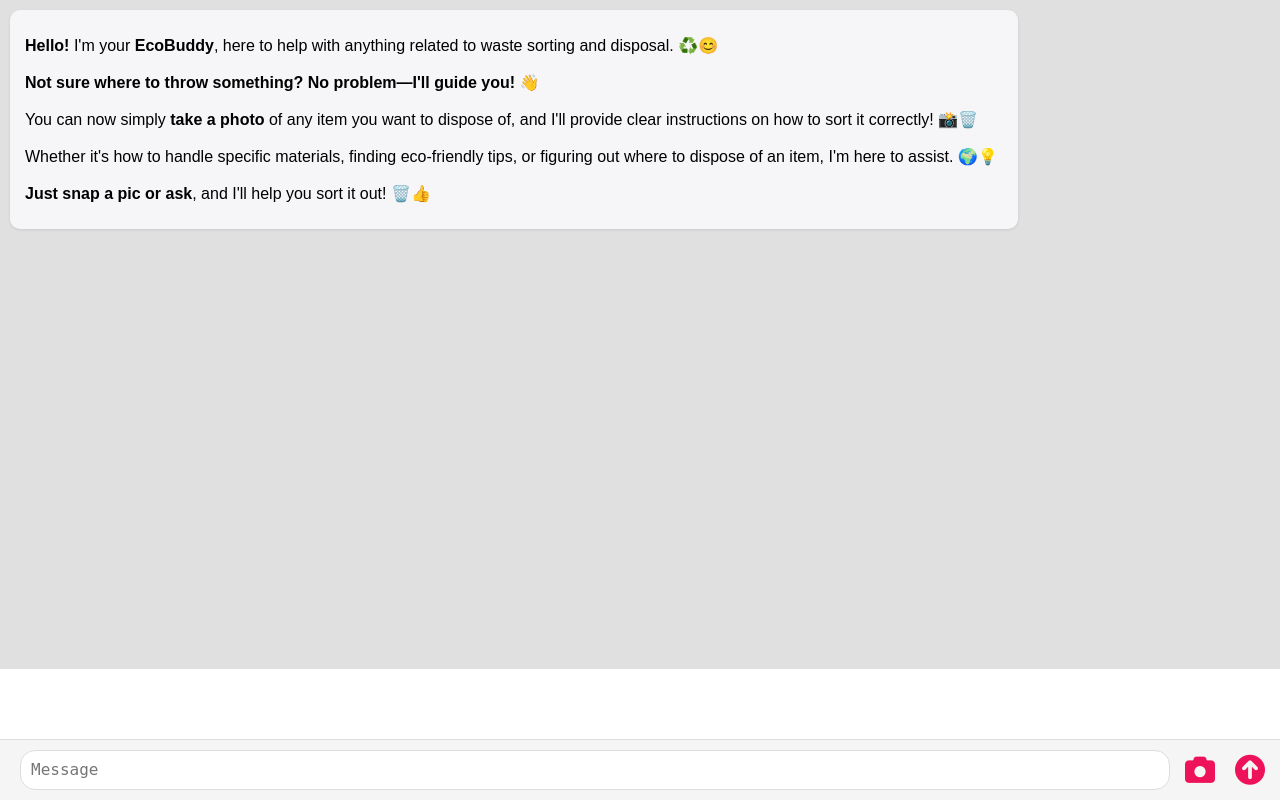
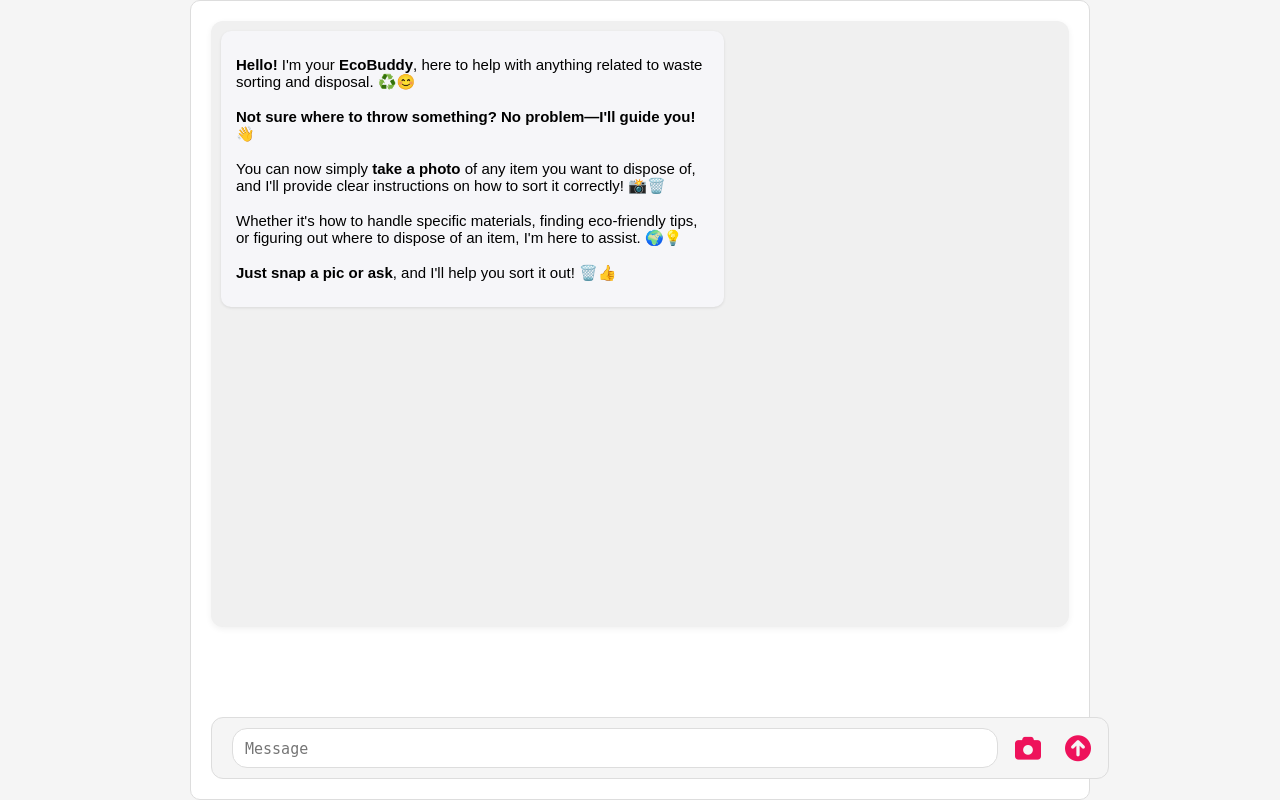
Before and after one commit to evgmosme/waste_assistant, a Flask app: page / in a window 1280 px wide. Run offline with Flask 3, Linux system fonts and the light colour scheme; parts of the project's set-up code (start-up, migrations or seed data) failed here and were passed over; some libraries are stand-ins or nearby versions.

Commit message:
Add PC browser UI tweaks

```diff
--- a/templates/index.html
+++ b/templates/index.html
@@ -6,18 +6,20 @@
     <title>Waste Management Assistant</title>
     <link rel="stylesheet" href="https://cdnjs.cloudflare.com/ajax/libs/font-awesome/6.0.0-beta3/css/all.min.css">
     <style>
+    /* ─────────────── base / mobile styles ─────────────── */
+
     html, body {
         height: 100%;
         margin: 0;
         font-family: Arial, sans-serif;
         background-color: #f5f5f5;
-            overflow: hidden; /* Prevent overflow issues */
+        overflow: hidden;
     }
 
     .container {
         display: flex;
         flex-direction: column;
-            height: 100vh; /* Full viewport height */
+        height: 100vh;
         width: 100%;
         max-width: 100vw;
         margin: 0;
@@ -32,7 +34,7 @@
         background-color: #e0e0e0;
         padding: 10px;
         box-sizing: border-box;
-            margin-bottom: 70px; /* Add margin to account for input container height */
+        margin-bottom: 70px; /* reserve space for input bar */
     }
 
     .message {
@@ -43,7 +45,7 @@
         word-wrap: break-word;
         max-width: 80%;
         box-sizing: border-box;
-            box-shadow: 0 1px 3px rgba(0, 0, 0, 0.1);
+        box-shadow: 0 1px 3px rgba(0,0,0,0.1);
     }
 
     .user-message {
@@ -53,7 +55,7 @@
     }
 
     .user-image {
-            align-self: flex-end;  /* Align the image to the right */
+        align-self: flex-end;
         margin-left: auto;
         max-width: 200px;
         border: 1px solid #ddd;
@@ -61,9 +63,9 @@
         display: block;
         margin-top: 10px;
         margin-bottom: 10px;
-            padding: 0;            /* No padding */
-            background-color: transparent;  /* No background color */
-            box-shadow: none;      /* Remove any shadow */
+        padding: 0;
+        background-color: transparent;
+        box-shadow: none;
     }
 
     .assistant-message {
@@ -79,11 +81,11 @@
         background-color: #f5f5f5;
         border-top: 1px solid #ddd;
         box-sizing: border-box;
-            position: sticky; /* Change from fixed to sticky */
+        position: sticky;
         bottom: 0;
         left: 0;
         right: 0;
-            width: 100%; /* Full width */
+        width: 100%;
     }
 
     .textarea-container {
@@ -102,18 +104,17 @@
         border: 1px solid #ddd;
         background-color: #fff;
         resize: none;
-            height: 40px; /* Set initial height */
+        height: 40px;
         max-height: 150px;
         overflow-y: auto;
         box-sizing: border-box;
-            overflow: hidden; /* Prevent scrolling until necessary */
+        overflow: hidden;
     }
 
-        #imageInput {
-            display: none;
-        }
+    #imageInput { display: none; }
 
-        .icon-button, button#sendButton {
+    .icon-button,
+    button#sendButton {
         margin-left: 10px;
         height: 40px;
         width: 40px;
@@ -125,46 +126,17 @@
         align-items: center;
     }
 
-        .icon-button i {
-            font-size: 30px;
-            color: #EE125B;
-        }
-
-        button#sendButton {
-            /* margin-left: 5px; */
-            height: 40px;
-            width: 40px;
-            background-color: transparent; /* Make the background transparent */
-            color: white;
-            border: none;
-            cursor: pointer;
-            display: flex;
-            justify-content: center;
-            align-items: center;
-        }
-
-        button#sendButton i {
-            font-size: 30px; /* Adjust the size of the icon */
-            color: #EE125B; /* Keep the same arrow color */
-        }
-
+    .icon-button i         { font-size: 30px; color: #EE125B; }
+    button#sendButton i    { font-size: 30px; color: #EE125B; }
+    button#sendButton      { color: white; }
     button#sendButton:disabled {
-            background-color: transparent; /* Ensure it's still transparent when disabled */
+        background-color: transparent;
         cursor: not-allowed;
     }
 
-        .chat-container::-webkit-scrollbar {
-            width: 8px;
-        }
-
-        .chat-container::-webkit-scrollbar-thumb {
-            background-color: #ccc;
-            border-radius: 5px;
-        }
-
-        .chat-container::-webkit-scrollbar-track {
-            background-color: #f1f1f1;
-        }
+    .chat-container::-webkit-scrollbar        { width: 8px; }
+    .chat-container::-webkit-scrollbar-thumb  { background-color: #ccc; border-radius: 5px; }
+    .chat-container::-webkit-scrollbar-track  { background-color: #f1f1f1; }
 
     .image-thumbnail {
         position: relative;
@@ -185,18 +157,53 @@
 
     .remove-thumbnail {
         position: absolute;
-            top: -10px; /* Adjust the position higher */
-            right: -10px; /* Adjust to the right */
+        top: -10px;
+        right: -10px;
         background-color: #272A2B;
         color: white;
         border-radius: 50%;
-            width: 25px; /* Keep button size */
+        width: 25px;
         height: 25px;
         display: flex;
         justify-content: center;
         align-items: center;
         cursor: pointer;
-            font-size: 14px; /* Keep font size */
+        font-size: 14px;
+    }
+
+    /* ─────────────── desktop-only tweaks (≥ 768 px) ─────────────── */
+    @media (min-width: 768px) {
+        /* centre the app and keep it narrower */
+        .container {
+            max-width: 900px;          /* adjust to taste */
+            margin: 0 auto;
+            border: 1px solid #ddd;
+        }
+
+        /* softer background + shadow for the chat panel */
+        .chat-container {
+            margin: 20px;
+            margin-bottom: 90px;       /* space for input bar */
+            border-radius: 12px;
+            background-color: #f0f0f0;
+            box-shadow: 0 2px 6px rgba(0,0,0,0.06);
+        }
+
+        /* messages don’t stretch full width on large screens */
+        .message        { max-width: 60%; font-size: 15px; }
+        .user-image     { max-width: 250px; }
+
+        /* input bar lifted and centred */
+        .input-container {
+            margin: 0 20px 20px;
+            border-radius: 12px;
+            border: 1px solid #ddd;
+        }
+
+        /* comfortable textarea / icon sizing */
+        textarea                 { font-size: 15px; padding: 12px 12px; }
+        .icon-button i,
+        button#sendButton i      { font-size: 26px; }
     }
     </style>
 </head>
```
Lines whose indentation alone changed are shown as unchanged.
